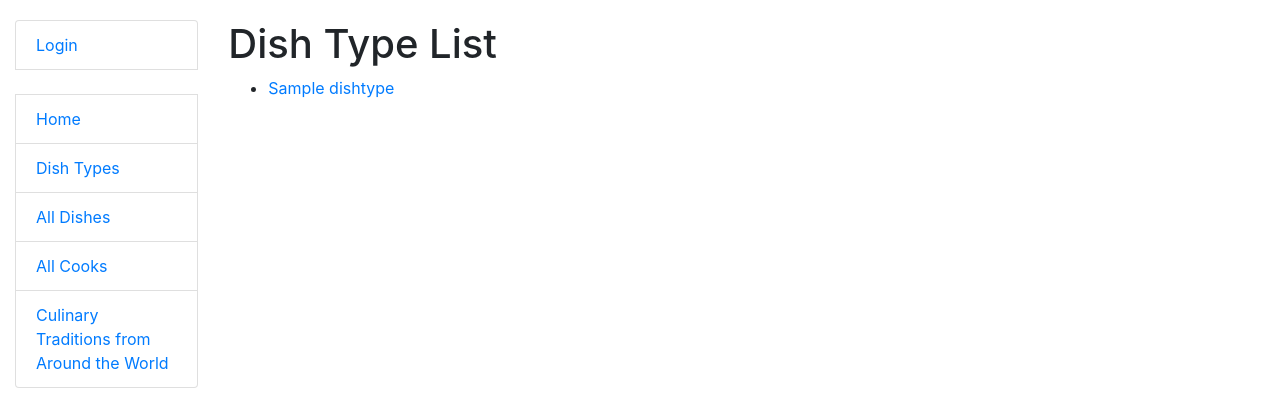
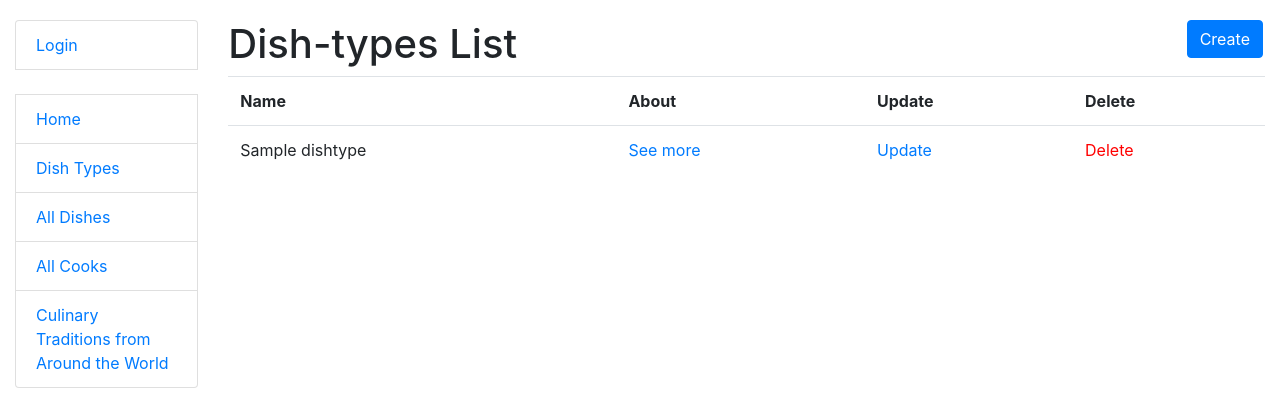
Before and after one commit to Irina17191/international-kitchen, a Django app: page /dish-types/ in a window 1280 px wide. Shown: the top 420 px of the page. Run offline with Django 5.2, Linux system fonts and the light colour scheme; tables that the repository leaves empty hold one stand-in row (values such as "Sample post"); some libraries are stand-ins or nearby versions.

Commit message:
Add update create and delete forms for dish-type model

```diff
--- a/core/urls.py
+++ b/core/urls.py
@@ -13,6 +13,9 @@ from core.views import (
     DishCreateView,
     DishUpdateView,
     DishDeleteView,
+    DishTypeCreateView,
+    DishTypeUpdateView,
+    DishTypeDeleteView,
 )
 
 
@@ -24,7 +27,10 @@ urlpatterns = [
     path("dishes/<int:pk>/update/", DishUpdateView.as_view(), name="dish-update"),
     path("dishes/<int:pk>/delete", DishDeleteView.as_view(), name="dish-delete"),
     path("dish-types/", DishTypeListView.as_view(), name="dish-type-list"),
-    path("dish-types/<int:pk>", DishTypeDetailView.as_view(), name="dish-type-detail"),
+    path("dish-types/<int:pk>/", DishTypeDetailView.as_view(), name="dish-type-detail"),
+    path("dish-types/create/", DishTypeCreateView.as_view(), name="dish-type-create"),
+    path("dish-types/<int:pk>/update/", DishTypeUpdateView.as_view(), name="dish-type-update"),
+    path("dish-types/<int:pk>/delete/", DishTypeDeleteView.as_view(), name="dish-type-delete"),
     path("countries/", CountryListView.as_view(), name="country-list"),
     path("countries/<int:pk>/", CountryDetailView.as_view(), name="country-detail"),
     path("cooks/", CookListView.as_view(), name="cook-list"),
--- a/core/views.py
+++ b/core/views.py
@@ -35,7 +35,7 @@ class DishDetaiView(generic.DetailView):
 
 class DishCreateView(LoginRequiredMixin, generic.CreateView):
     model = Dish
-    fields = ["name", "description"]
+    fields = "__all__"
     success_url = reverse_lazy("core:dish-list")
 
 
@@ -65,6 +65,26 @@ class DishTypeDetailView(generic.DetailView):
     paginate_by = 5
 
 
+class DishTypeCreateView(LoginRequiredMixin, generic.CreateView):
+    model = DishType
+    fields = "__all__"
+    success_url = reverse_lazy("core:dish-type-list")
+    template_name = "core/dish_type_form.html"
+
+
+class DishTypeUpdateView(LoginRequiredMixin, generic.UpdateView):
+    model = DishType
+    fields = "__all__"
+    success_url = reverse_lazy("core:dish-type-list")
+    template_name = "core/dish_type_form.html"
+
+
+class DishTypeDeleteView(LoginRequiredMixin, generic.DeleteView):
+    model = DishType
+    template_name = "core/dish_type_confirm_delete.html"
+    success_url = reverse_lazy("core:dish-type-list")
+
+
 class CountryListView(generic.ListView):
     model = Country
     paginate_by = 10
--- a/templates/core/dish_type_list.html
+++ b/templates/core/dish_type_list.html
@@ -1,14 +1,50 @@
 {% extends "base.html" %}
+{% load crispy_forms_filters %}
 
 {% block content %}
-  <h1> Dish Type List</h1>
+  <h1>
+    Dish-types List
+    <a href="{% url 'core:dish-type-create' %}" class="btn btn-primary link-to-page">
+      Create
+    </a>
+  </h1>
+
+
   {% if dish_type_list %}
-    <ul>
+    <table class="table">
+    <tr>
+        <th>Name</th>
+        <th>About</th>
+        <th>Update</th>
+        <th>Delete</th>
+      </tr>
+
       {% for dish_type in dish_type_list %}
-        <li><a href="{% url 'core:dish-type-detail' pk=dish_type.id %}">{{ dish_type.name }}</a></li>
+        <tr>
+          <td>
+              {{ dish_type.name }}
+          </td>
+          <td>
+              <a href="{% url 'core:dish-type-detail' pk=dish_type.id %}">
+                See more
+              </a>
+            </td>
+          <td>
+              <a href="{% url 'core:dish-type-update' pk=dish_type.id %}">
+                Update
+              </a>
+            </td>
+            <td>
+              <a style="color: red"
+                href="{% url 'core:dish-type-delete' pk=dish_type.id %}">
+                Delete
+              </a>
+            </td>
+        </tr>
       {% endfor %}
+    </table>
 
-    </ul>
+  {% else %}
+      <p>There is no dish-types in the service.</p>
   {% endif %}
-
 {% endblock %}
```
Also changed, not shown: templates/core/dish_type_confirm_delete.html (added, +10 -0 lines), templates/core/dish_type_form.html (added, +12 -0 lines).
